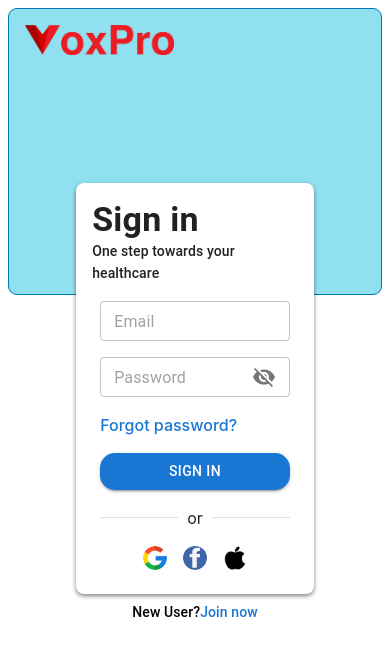
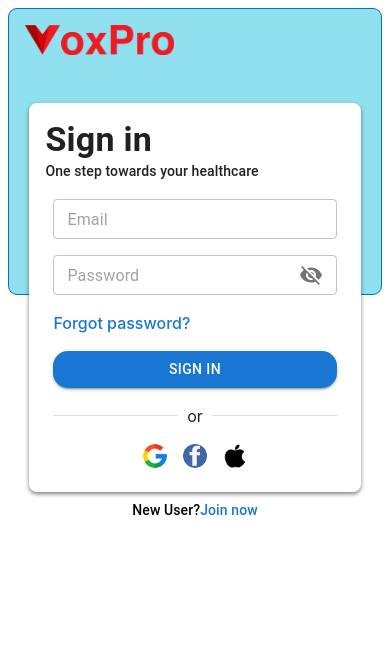
Before and after one commit to Annu2123/voxProject, a React (Vite) app: page /signIn in a window 390 px wide. Shown: the top 656 px of the page. Built offline with nearby package versions, Linux system fonts and the light colour scheme.

Commit message:
signIn page

```diff
--- a/src/components/AppointmentList/appointmentList.jsx
+++ b/src/components/AppointmentList/appointmentList.jsx
@@ -1,7 +1,7 @@
 import { Box, Button, Typography } from '@mui/material'
 import React, { useState } from 'react'
 import CustomTable from '../Table/customTable'
-import { useLocation } from 'react-router'
+import { useLocation, useNavigate } from 'react-router'
 import PatientDetails from './patientDetails'
 import SearchField from '../Table/customSearch'
 
@@ -58,6 +58,7 @@
 // const rows =[]
 const AppointmentsList = () => {
     const location = useLocation()
+    const navigate = useNavigate()
     // const data = location.state?.cleanData
     // console.log(data)
     const [searchValue, setSearchValue] = useState("");
@@ -70,6 +71,10 @@
       console.log("Searching for:", searchValue);
     };
 
+    const handleRemove=()=>{
+        navigate('/signIn')
+    }
+
     const rows =[
         {
             sl_no :1,
@@ -79,7 +84,7 @@
             gender:"female",
             date:'24-04-2024',
             time:'17:50',
-            action:<Button variant='contained' size='small' disableElevation color='error'>Delete</Button>
+            action:<Button variant='contained' size='small' disableElevation color='error' onClick={handleRemove}>Delete</Button>
         },
         {
             sl_no :2,
@@ -89,7 +94,7 @@
             gender:"male",
             date:'24-04-2024',
             time:'1:50',
-            action:<Button variant='contained' size='small' disableElevation color='error'>Delete</Button>
+            action:<Button variant='contained' size='small' disableElevation color='error' onClick={handleRemove}>Delete</Button>
         },
         {
             sl_no :3,
@@ -99,7 +104,7 @@
             gender:"male",
             date:'24-04-2024',
             time:'11:50',
-            action:<Button variant='contained' size='small' disableElevation color='error'>Delete</Button>
+            action:<Button variant='contained' size='small' disableElevation color='error' onClick={handleRemove}>Delete</Button>
         },
 
     ]
--- a/src/components/SignIn/signIn.jsx
+++ b/src/components/SignIn/signIn.jsx
@@ -73,12 +73,12 @@
           flexDirection: "column",
           justifyContent: "center",
           alignItems: "center",
-          mt: -14,
+          mt: {xs:-24,md:-14},
         }}
       >
         <Card
           sx={{
-            width: { xs: "55%", md: "30%", lg: "25%" },
+            width: { xs: "80%", md: "30%", lg: "25%" },
             p: 2,
             borderRadius: "8px",
             boxShadow: "0 2px 4px rgba(0, 0, 0, 0.5)",
```
